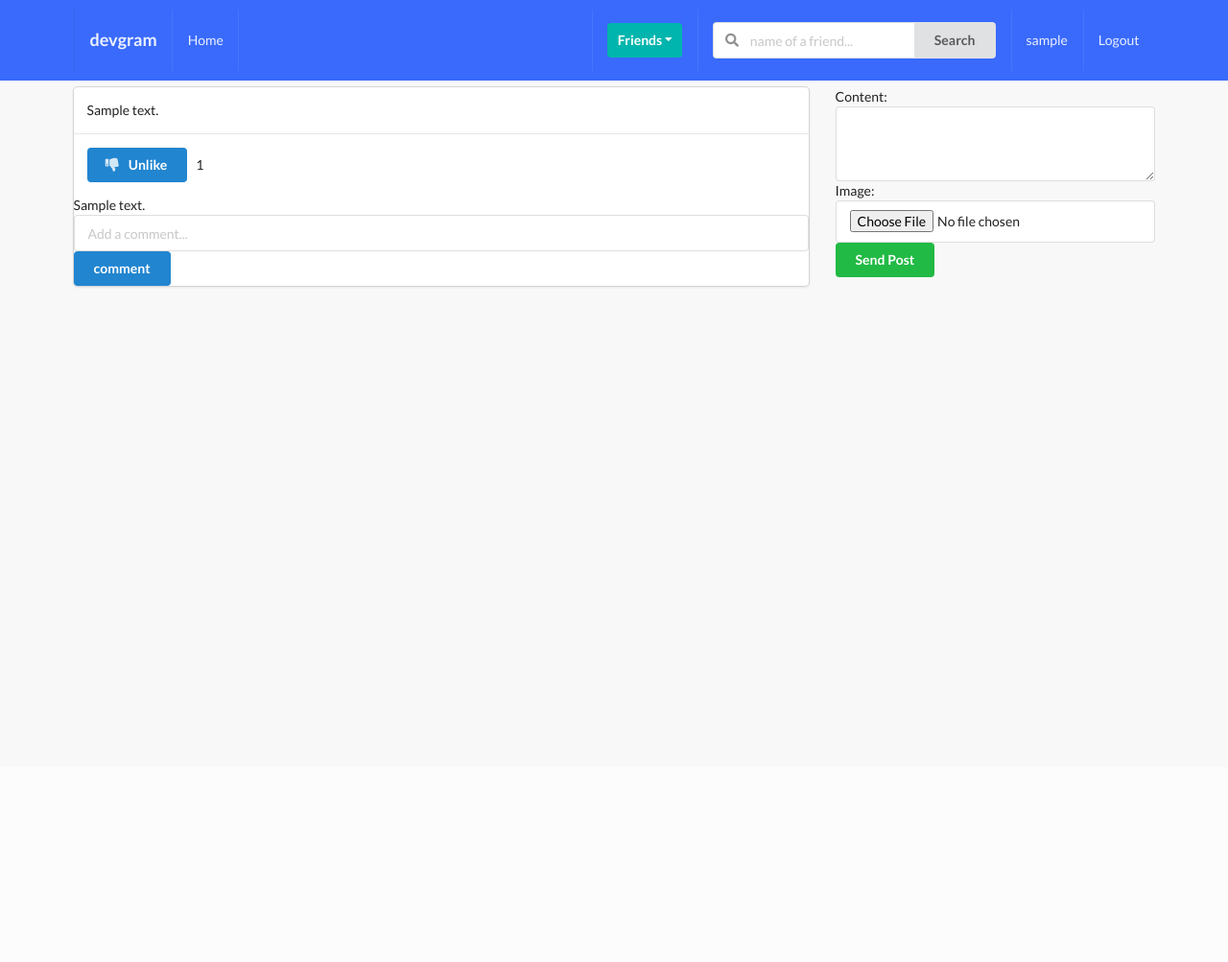
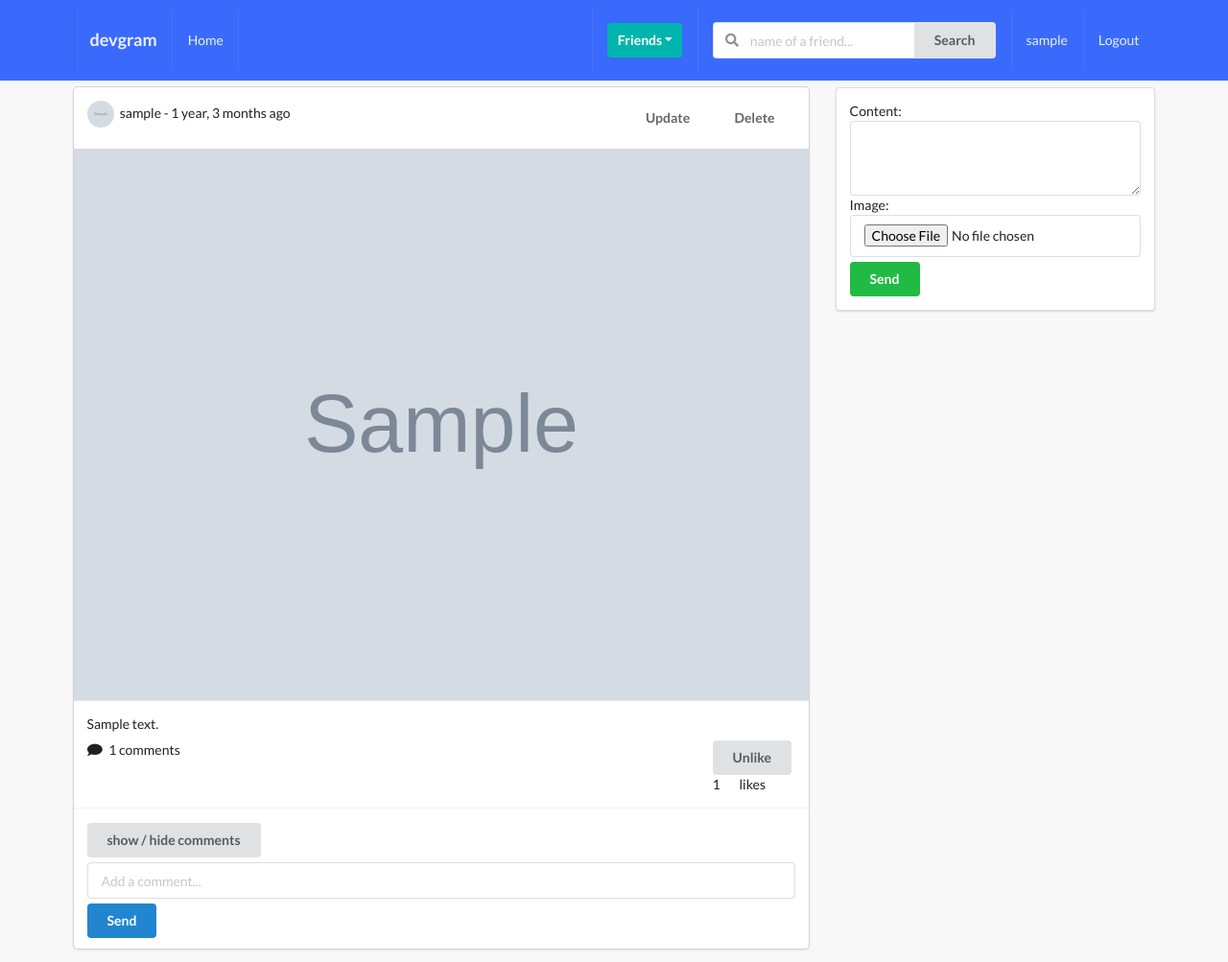
Before and after one commit to CarpenterChuk/social-network-project, a Django app: page /posts/ in a window 1280 px wide. Shown: the whole page at 96% size. Before the commit the page ends 300 px from the top, so only its background shows below. Run offline with Django 3.2, Linux system fonts and the light colour scheme; a user stored in the database is signed in; tables that the repository leaves empty hold one stand-in row (values such as "Sample post"); grey boxes marked "Sample" are stand-in pictures; some libraries are stand-ins or nearby versions.

Commit message:
Create views for updating and deleting posts

```diff
--- a/devgram/posts/templates/posts/main.html
+++ b/devgram/posts/templates/posts/main.html
@@ -1,64 +1,162 @@
 {% extends 'base.html' %}
 
 {% block title %}
-posts
+main page
 {% endblock title %}
 
 {% block content %}
+<div class="ui grid">
+    <div class="eleven wide column">
+        {% for obj in qs %}
 
+        <div class="ui fluid card">
+            <div class="content">
+                <div class="right floated meta">
                 <div class="ui grid">
                     <div class="row">
-        <div class="eleven wide column">
-            {% for obj in qs %}
-                <div class="ui fluid card">
-                    <div class="content">
-                        {{ obj.content }}
+                        {% ifequal request.user obj.author.user %}
+                            <a href="{% url 'posts:post-update' obj.pk %}">
+                                <button class="ui button bwhite-lg ">Update</button></a>
+                            <a href="{% url 'posts:post-delete' obj.pk %}">
+                                <button class="ui button bwhite-lg ">Delete</button></a>
+                        {% endifequal %}
+                    </div>
+                </div>
+
+                </div>
+                <img class="ui avatar image" src={{obj.author.avatar.url}}>
+                {{ obj.author.user }} - {{ obj.created|timesince}} ago
+            </div>
+            <div class="ui fluid image">
+                {% if obj.image %}
+                    <img src={{obj.image.url}}>
+                {% endif %}
             </div>
             <div class="content">
-                        <form action="{% url 'posts:like-post-view' %}" method="post">
+                <p> {{ obj.content }} </p>
+                <div class="right floated">
+                    <form action="{% url 'posts:like-post-view' %}" method="POST" class='like-form' id='{{obj.id}}'>
                         {% csrf_token %}
                         <input type="hidden" name="post_id" value={{obj.id}}>
-                            <button type="submit" class="ui primary button">
+
+                            <button type="submit" class="ui button like-btn{{obj.id}}">
                                 {% if profile not in obj.liked.all %}
-                                    <i class="thumbs up icon"></i>&nbsp;Like
+                                    Like
                                 {% else %}
-                                    <i class="thumbs down icon"></i>&nbsp;Unlike
+                                    Unlike
                                 {% endif %}
                             </button>
-                            &nbsp;{{ obj.num_likes }}
+                            <div class="ui grid">
+                                <div class="column">
+                                    <div class="like-count{{obj.id}}"> {{obj.num_likes}} </div>
+                                </div>
+                                <div class="column">
+                                    likes
+                                </div>
+                            </div>
                     </form>
                 </div>
-                    <div>
+                <i class="comment icon"></i>
+                <span> {{ obj.num_comments }} comments</span>
+            </div>
+            <div class="extra content">
+                <div class="mb-5">
+
+                </div>
+                <button class="cmt_btn ui button mb-5">show / hide comments</button>
+                <div class="comment-box">
                 {% if obj.comment_set.all %}
                     {% for c in obj.comment_set.all %}
-                                <p>{{c.body}}</p>
+
+                        <div class="ui segment mb-5">
+                            <img class="ui avatar image" src={{c.user.avatar.url}}>
+                            <span>{{ c.user }}</span>
+                            <div class='mt-5'>{{ c.body }}</div>
+                        </div>
+
                     {% endfor %}
                 {% endif %}
                 </div>
-                    <form action="" method="POST" class="ui form">
+
+                <form action="" method="POST"class='ui fluid form'>
                     {% csrf_token %}
                     <input type="hidden" name="post_id" value={{obj.id}}>
-                        {{c_form}}
-                        <button type="submit" class="ui primary button" name="submit_c_form"> comment </button>
+                    {{ c_form }}
+                    <button type="submit" name="submit_c_form" class="ui primary button mt-5 w-full">Send</button>
                 </form>
             </div>
+        </div>
+
+
         {% endfor %}
     </div>
     <div class="five wide column">
+        <div class="ui segment">
             {% if post_added %}
-                <div class="ui green message"> Post added</div>
+                <div class="ui green message">Post added</div>
             {% endif %}
-            <form method="post" class="ui form" enctype="multipart/form-data">
+            <form action="" method="POST" class='ui form' enctype="multipart/form-data">
                 {% csrf_token %}
                 {{p_form}}
-                <button type="submit" class="ui button positive" name="submit_p_form">Send Post</button>
+                <button type='submit' name="submit_p_form" class="ui positive button w-full mt-5">Send</button>
             </form>
         </div>
     </div>
 </div>
+{% endblock content %}
 
-<!--{% for obj in qs %}-->
-<!--    <p>{{ obj.content }}</p>-->
-<!--{% endfor %}-->
+{% block scripts %}
+    <script>
+        $( document ).ready(function() {
+            let display = false
+            $(".cmt_btn").click(function () {
+                if (display===false) {
+                    $(this).next(".comment-box").show("slow");
+                    display=true
+                } else {
+                    $(this).next(".comment-box").hide("slow");
+                    display=false
+                }
+            });
 
-{% endblock content %}
+            $('.like-form').submit(function(e){
+                e.preventDefault()
+
+                const post_id = $(this).attr('id')
+
+                const likeText = $(`.like-btn${post_id}`).text()
+                const trim = $.trim(likeText)
+
+                const url = $(this).attr('action')
+
+                let res;
+                const likes = $(`.like-count${post_id}`).text()
+                const trimCount = parseInt(likes)
+
+                $.ajax({
+                    type: 'POST',
+                    url: url,
+                    data: {
+                        'csrfmiddlewaretoken': $('input[name=csrfmiddlewaretoken]').val(),
+                        'post_id':post_id,
+                    },
+                    success: function(response) {
+                        if(trim === 'Unlike') {
+                            $(`.like-btn${post_id}`).text('Like')
+                            res = trimCount - 1
+                        } else {
+                            $(`.like-btn${post_id}`).text('Unlike')
+                            res = trimCount + 1
+                        }
+
+                        $(`.like-count${post_id}`).text(res)
+                    },
+                    error: function(response) {
+                        console.log('error', response)
+                    }
+                })
+
+            })
+        });
+    </script>
+{% endblock scripts %}
--- a/devgram/posts/urls.py
+++ b/devgram/posts/urls.py
@@ -1,9 +1,11 @@
 from django.urls import path
-from .views import posts_comment_create_and_list_view, like_unlike_post
+from .views import posts_comment_create_and_list_view, like_unlike_post, PostDeleteView, PostUpdateView
 
 app_name = 'posts'
 
 urlpatterns = [
     path('', posts_comment_create_and_list_view, name='main-post-view'),
     path('liked/', like_unlike_post, name='like-post-view'),
+    path('<pk>/delete/', PostDeleteView.as_view(), name='post-delete'),
+    path('<pk>/update/', PostUpdateView.as_view(), name='post-update'),
 ]
--- a/devgram/posts/views.py
+++ b/devgram/posts/views.py
@@ -1,7 +1,12 @@
 from django.shortcuts import render, redirect
+from django.urls import reverse_lazy
 from .models import Post, Like
 from profiles.models import Profile
 from .forms import PostModelForm, CommentModelform
+from django.views.generic import UpdateView, DeleteView
+from django.contrib import messages
+
+
 # Create your views here.
 
 
@@ -71,3 +76,31 @@ def like_unlike_post(request):
         like.save()
 
     return redirect('posts:main-post-view')
+
+
+class PostDeleteView(DeleteView):
+    model = Post
+    template_name = 'posts/confirm_del.html'
+    success_url = reverse_lazy('posts:main-post-view')
+
+    def get_object(self, *args, **kwargs):
+        pk = self.kwargs.get('pk')
+        obj = Post.objects.get(pk=pk)
+        if not obj.author.user == self.request.user:
+            messages.warning(self.request, 'You need to be the author of the post in order to delete it')
+        return obj
+
+
+class PostUpdateView(UpdateView):
+    form_class = PostModelForm
+    model = Post
+    template_name = 'posts/update.html'
+    success_url = reverse_lazy('posts:main-post-view')
+
+    def form_valid(self, form):
+        profile = Profile.objects.get(user=self.request.user)
+        if form.instance.author == profile:
+            return super().form_valid(form)
+        else:
+            form.add_error(None, 'You need to be the author of the post in order to update it')
+            return super().form_invalid(form)
--- a/devgram/static_project/style.css
+++ b/devgram/static_project/style.css
@@ -20,3 +20,24 @@ body {
     top: 200px !important;
     font-size: 20px !important;
 }
+
+.mb-5 {
+    margin-bottom: 5px !important;
+}
+
+.w-big {
+    width: 200px !important;
+}
+
+.bwhite-lg {
+    background-color: transparent !important;
+}
+
+.bwhite-sm {
+    background-color: transparent !important;
+    width: 10px !important;
+}
+
+.comment-box {
+    display: none;
+}
```
Also changed, not shown: devgram/posts/templates/posts/confirm_del.html (added, +32 -0 lines), devgram/posts/templates/posts/update.html (added, +16 -0 lines). Lines whose indentation alone changed are shown as unchanged.
